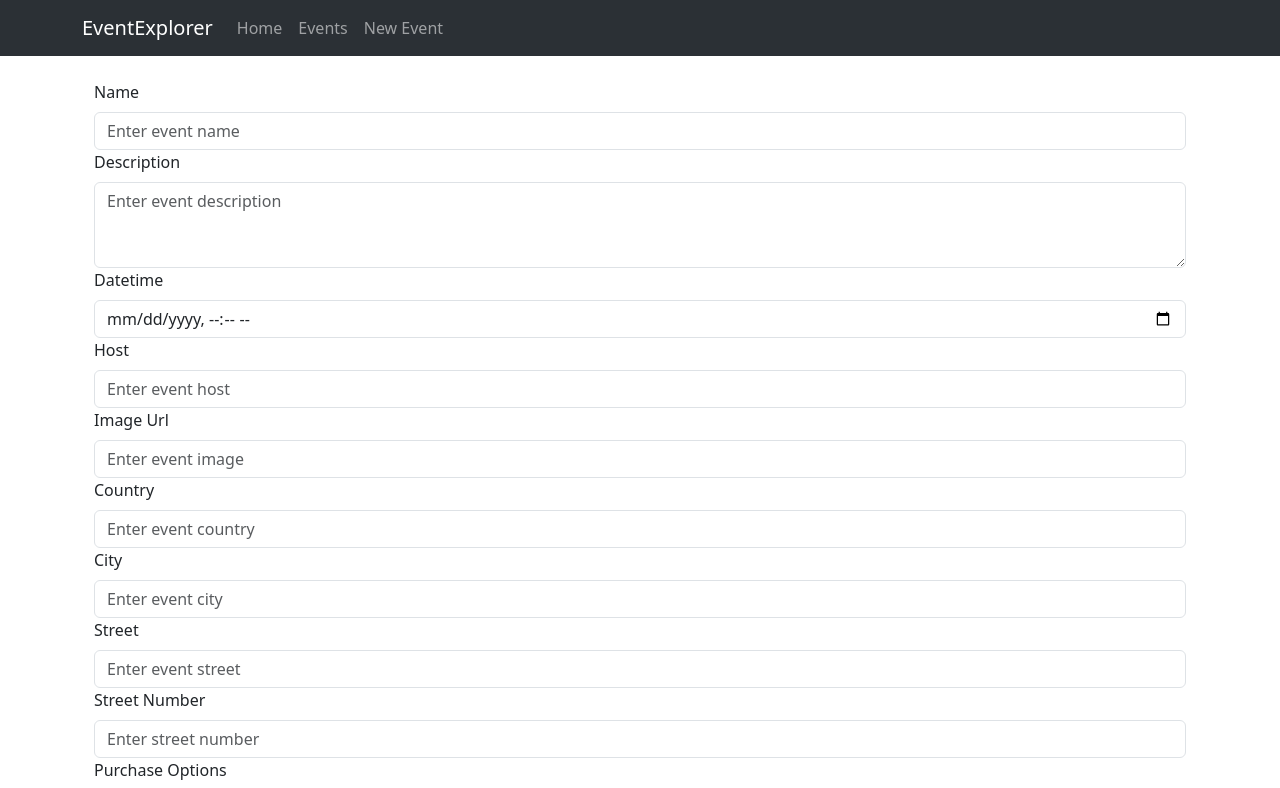
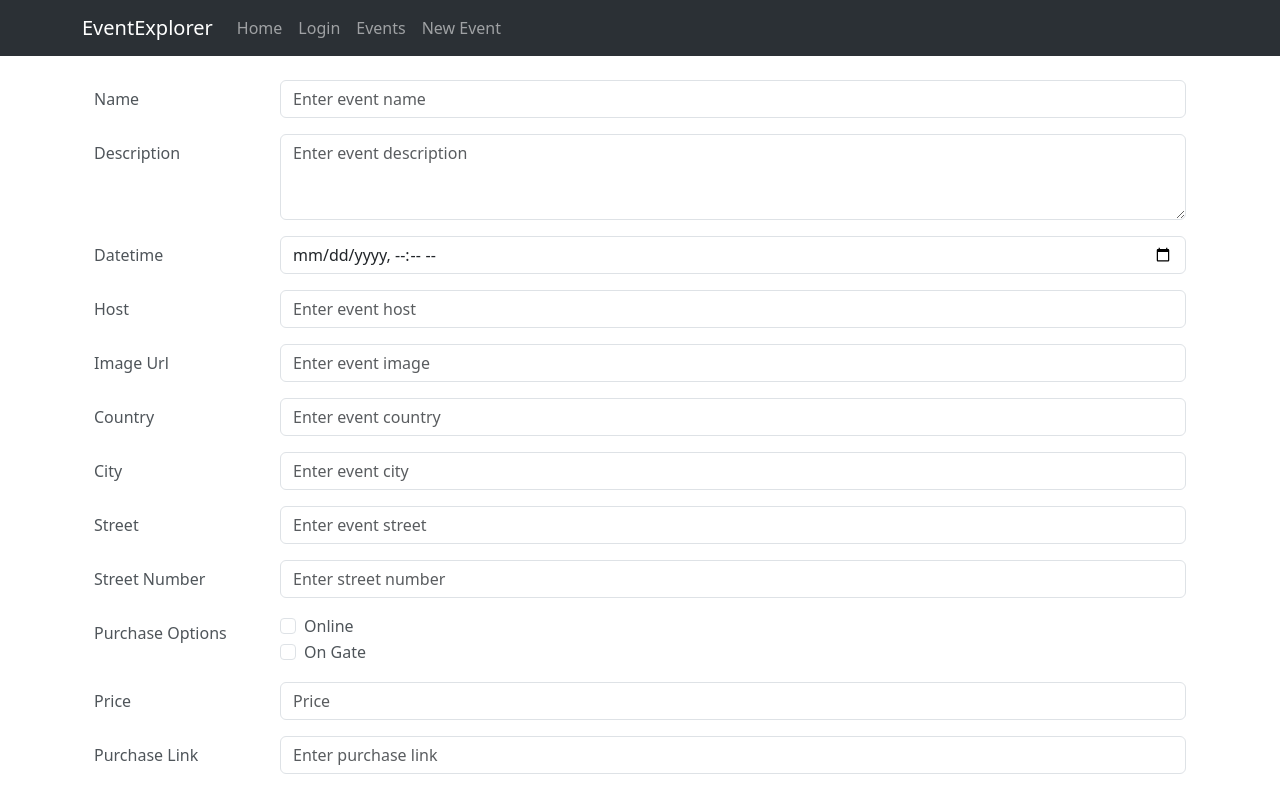
Before and after one commit to dessytomova/EventExplorer, a React (Vite) app in the folder client/: page /events/add in a window 1280 px wide. Shown: the top 788 px of the page. Built offline with nearby package versions, Linux system fonts and the light colour scheme.

Commit message:
add static login form + some styling

```diff
--- a/client/index.html
+++ b/client/index.html
@@ -2,7 +2,6 @@
 <html lang="en">
   <head>
     <meta charset="UTF-8" />
-    <link rel="icon" type="image/svg+xml" href="/vite.svg" />
     <meta name="viewport" content="width=device-width, initial-scale=1.0" />
     <title>EventExplorer</title>
   </head>
--- /dev/null
+++ b/client/public/styles.css
@@ -0,0 +1,3 @@
+.custom-body {
+    color: #4F555A;
+}
--- a/client/src/App.jsx
+++ b/client/src/App.jsx
@@ -5,18 +5,21 @@ import Home from './components/home/Home';
 import EventList from './components/event-list/EventList';
 import EventDetails from './components/event-details/EventDetails';
 import CreateEventForm from './components/event-create/CreateEventForm';
+import LoginForm from './components/login/LoginForm';
 import NotFound from './components/not-found/NotFound';
 import { Container } from 'react-bootstrap';
+import '../public/styles.css';
 
 
 function App() {
   return (
-    <div>
+      <div className="d-flex flex-column min-vh-100 custom-body">
       <Header />
 
-      <Container className="mt-4 mb-4">
+      <Container className="mt-4 mb-4 flex-grow-1">
         <Routes>
           <Route path='/' element={<Home />} />
+          <Route path='/login' element={<LoginForm />} />
           <Route path='/events' element={<EventList />} />
           <Route path='/events/:id' element={<EventDetails />} />
           <Route path='/events/add' element={<CreateEventForm />} />
--- a/client/src/components/event-create/CreateEventForm.jsx
+++ b/client/src/components/event-create/CreateEventForm.jsx
@@ -1,5 +1,5 @@
 import { useState } from 'react';
-import { Container } from 'react-bootstrap';
+import { Col, Container, Row } from 'react-bootstrap';
 import Button from 'react-bootstrap/Button';
 import Form from 'react-bootstrap/Form';
 import * as  eventService from "../../services/eventService";
@@ -74,8 +74,9 @@ const CreateEventForm = () => {
         <section>
             <Container>
                 <Form onSubmit={submitHandler}>
-                    <Form.Group controlId="eventName">
-                        <Form.Label>Name</Form.Label>
+                    <Form.Group as={Row} className="mb-3" controlId="eventName">
+                        <Form.Label column sm="2">Name</Form.Label>
+                        <Col sm="10">
                         <Form.Control
                             type="text"
                             placeholder="Enter event name"
@@ -83,10 +84,12 @@ const CreateEventForm = () => {
                             value={formValues.name}
                             onChange={changeHandler}
                         />
+                        </Col>
                     </Form.Group>
 
-                    <Form.Group controlId="eventDescription">
-                        <Form.Label>Description</Form.Label>
+                    <Form.Group as={Row} className="mb-3" controlId="eventDescription">
+                        <Form.Label column sm="2">Description</Form.Label>
+                        <Col sm="10">
                         <Form.Control
                             as="textarea"
                             rows={3}
@@ -95,20 +98,24 @@ const CreateEventForm = () => {
                             value={formValues.description}
                             onChange={changeHandler}
                         />
+                        </Col>
                     </Form.Group>
 
-                    <Form.Group controlId="eventDatetime">
-                        <Form.Label>Datetime</Form.Label>
+                    <Form.Group as={Row} className="mb-3" controlId="eventDatetime">
+                        <Form.Label column sm="2">Datetime</Form.Label>
+                        <Col sm="10">
                         <Form.Control
                             type="datetime-local"
                             name="datetime"
                             value={formValues.datetime}
                             onChange={changeHandler}
                         />
+                        </Col>
                     </Form.Group>
 
-                    <Form.Group controlId="eventHost">
-                        <Form.Label>Host</Form.Label>
+                    <Form.Group as={Row} className="mb-3"  controlId="eventHost">
+                        <Form.Label column sm="2">Host</Form.Label>
+                        <Col sm="10">
                         <Form.Control
                             type="text"
                             placeholder="Enter event host"
@@ -116,10 +123,12 @@ const CreateEventForm = () => {
                             value={formValues.host}
                             onChange={changeHandler}
                         />
+                        </Col>
                     </Form.Group>
 
-                    <Form.Group controlId="eventImageUrl">
-                        <Form.Label>Image Url</Form.Label>
+                    <Form.Group as={Row} className="mb-3"  controlId="eventImageUrl">
+                        <Form.Label column sm="2">Image Url</Form.Label>
+                        <Col sm="10">
                         <Form.Control
                             type="text"
                             placeholder="Enter event image"
@@ -127,10 +136,12 @@ const CreateEventForm = () => {
                             value={formValues.imageUrl}
                             onChange={changeHandler}
                         />
+                        </Col>
                     </Form.Group>
 
-                    <Form.Group controlId="eventCountry">
-                        <Form.Label>Country</Form.Label>
+                    <Form.Group as={Row} className="mb-3"  controlId="eventCountry">
+                        <Form.Label column sm="2">Country</Form.Label>
+                        <Col sm="10">
                         <Form.Control
                             type="text"
                             placeholder="Enter event country"
@@ -138,10 +149,12 @@ const CreateEventForm = () => {
                             value={formValues.address.country}
                             onChange={changeHandler}
                         />
+                        </Col>
                     </Form.Group>
 
-                    <Form.Group controlId="eventCity">
-                        <Form.Label>City</Form.Label>
+                    <Form.Group as={Row} className="mb-3" controlId="eventCity">
+                        <Form.Label column sm="2">City</Form.Label>
+                        <Col sm="10">
                         <Form.Control
                             type="text"
                             placeholder="Enter event city"
@@ -149,10 +162,12 @@ const CreateEventForm = () => {
                             value={formValues.address.city}
                             onChange={changeHandler}
                         />
+                        </Col>
                     </Form.Group>
 
-                    {<Form.Group controlId="eventStreet">
-                        <Form.Label>Street</Form.Label>
+                    <Form.Group as={Row} className="mb-3"  controlId="eventStreet">
+                        <Form.Label column sm="2">Street</Form.Label>
+                        <Col sm="10">
                         <Form.Control
                             type="text"
                             placeholder="Enter event street"
@@ -160,10 +175,12 @@ const CreateEventForm = () => {
                             value={formValues.address.street}
                             onChange={changeHandler}
                         />
-                    </Form.Group>}
+                        </Col>
+                    </Form.Group>
 
-                    <Form.Group controlId="eventStreetNum">
-                        <Form.Label>Street Number</Form.Label>
+                    <Form.Group as={Row} className="mb-3" controlId="eventStreetNum">
+                        <Form.Label column sm="2">Street Number</Form.Label>
+                        <Col sm="10">
                         <Form.Control
                             type="text"
                             placeholder="Enter street number"
@@ -171,10 +188,12 @@ const CreateEventForm = () => {
                             value={formValues.address.streetNumber}
                             onChange={changeHandler}
                         />
+                        </Col>
                     </Form.Group>
 
-                    <Form.Group controlId="purchaseOptions">
-                        <Form.Label>Purchase Options</Form.Label>
+                    <Form.Group as={Row} className="mb-3" controlId="purchaseOptions">
+                        <Form.Label column sm="2">Purchase Options</Form.Label>
+                        <Col sm="10">
                         <Form.Check
                             type="checkbox"
                             label="Online"
@@ -191,9 +210,11 @@ const CreateEventForm = () => {
                             onChange={changeHandler}
                             id="onGateCheckbox"
                         />
+                        </Col>
                     </Form.Group>
-                    <Form.Group controlId="price">
-                        <Form.Label>Price</Form.Label>
+                    <Form.Group as={Row} className="mb-3" controlId="price">
+                        <Form.Label column sm="2">Price</Form.Label>
+                        <Col sm="10">
                         <Form.Control
                             type="number"
                             placeholder="Price"
@@ -201,9 +222,11 @@ const CreateEventForm = () => {
                             value={formValues.price}
                             onChange={changeHandler}
                         />
+                        </Col>
                     </Form.Group>
-                    <Form.Group controlId="purchaseLink">
-                        <Form.Label>Purchase Link</Form.Label>
+                    <Form.Group as={Row} className="mb-3"  controlId="purchaseLink">
+                        <Form.Label column sm="2">Purchase Link</Form.Label>
+                        <Col sm="10">
                         <Form.Control
                             type="text"
                             placeholder="Enter purchase link"
@@ -211,15 +234,20 @@ const CreateEventForm = () => {
                             value={formValues.purchaseLink}
                             onChange={changeHandler}
                         />
+                        </Col>
                     </Form.Group>
 
-
+                    <Form.Group as={Row} className="mb-3" controlId="buttons">
+                    <Col sm="2">&nbsp;</Col>
+                    <Col sm="10">
                     <Button variant="danger" onClick={resetHandler}>
                         Reset
                     </Button>
                     <Button variant="primary" type="submit">
                         Create
                     </Button>
+                    </Col>
+                    </Form.Group>
                 </Form>
             </Container>
         </section>
--- a/client/src/components/header/Header.jsx
+++ b/client/src/components/header/Header.jsx
@@ -12,6 +12,7 @@ const Header = () => {
                         <Navbar.Collapse id="basic-navbar-nav">
                             <Nav className="me-auto">
                                 <Nav.Link as={Link} to="/">Home</Nav.Link>
+                                <Nav.Link as={Link} to="/login">Login</Nav.Link>
                                 <Nav.Link as={Link} to="/events">Events</Nav.Link>
                                 <Nav.Link as={Link} to="/events/add">New Event</Nav.Link>
                             </Nav>
--- /dev/null
+++ b/client/src/components/login/LoginForm.jsx
@@ -0,0 +1,79 @@
+import { useState } from "react";
+import { Button, Col, Container, Row } from "react-bootstrap";
+import Form from 'react-bootstrap/Form';
+import styles from './LoginForm.module.css';
+
+
+const formInitialState = {
+    username: '',
+    password: '',
+};
+
+
+const LoginForm = () => {
+    const [formValues, setFormValues] = useState(formInitialState);
+
+    const changeHandler = (e) => {
+        const name = e.target.name;
+        const value = e.target.value;
+
+        setFormValues(state => ({ ...state, [name]: value }));
+
+    }
+
+    const submitHandler = (e) => {
+        e.preventDefault();
+        //TODO add logic to check login
+        console.log(formValues)
+    }
+
+    return (
+        <Container>
+        <Row className="justify-content-center mt-5">
+            <Col xs={12} sm={8} md={6} lg={4}>
+                <section className={styles['login-form']}>
+                <h3 className="text-center mb-4">Login to EventExplorer</h3>
+                    <Form onSubmit={submitHandler}>
+                        <Form.Group as={Row} className="mb-3" controlId="username">
+                            <Form.Label column sm="4">Username:</Form.Label>
+                            <Col sm="8">
+                            <Form.Control
+                                type="text"
+                                placeholder="Username"
+                                name="username"
+                                value={formValues.username}
+                                onChange={changeHandler}
+                            />
+                            </Col>
+                        </Form.Group>
+
+                        <Form.Group as={Row} className="mb-3" controlId="password">
+                            <Form.Label column sm="4">Password:</Form.Label>
+                            <Col sm="8">
+                            <Form.Control
+                                type="password"
+                                placeholder="Password"
+                                name="password"
+                                value={formValues.password}
+                                onChange={changeHandler}
+                            />
+                            </Col>
+                        </Form.Group>
+
+                        <Form.Group as={Row} className="mb-3" controlId="submit">
+                            <Col sm="4">&nbsp;</Col>
+                            <Col sm="8">
+                                <Button type="submit">
+                                    Login
+                                </Button>
+                            </Col>
+                        </Form.Group>
+                        </Form>
+                </section>
+            </Col>
+        </Row>
+    </Container>
+    );
+}
+
+export default LoginForm;
--- /dev/null
+++ b/client/src/components/login/LoginForm.module.css
@@ -0,0 +1,17 @@
+.login-form {
+    background-color: #EBFBFF;
+    padding: 40px 60px;
+    border-radius: 4px;
+}
+
+@media (max-width: 768px) {
+    .login-form {
+        padding: 20px 30px;
+    }
+}
+
+@media (max-width: 576px) {
+    .login-form {
+        padding: 15px 20px;
+    }
+}
```
